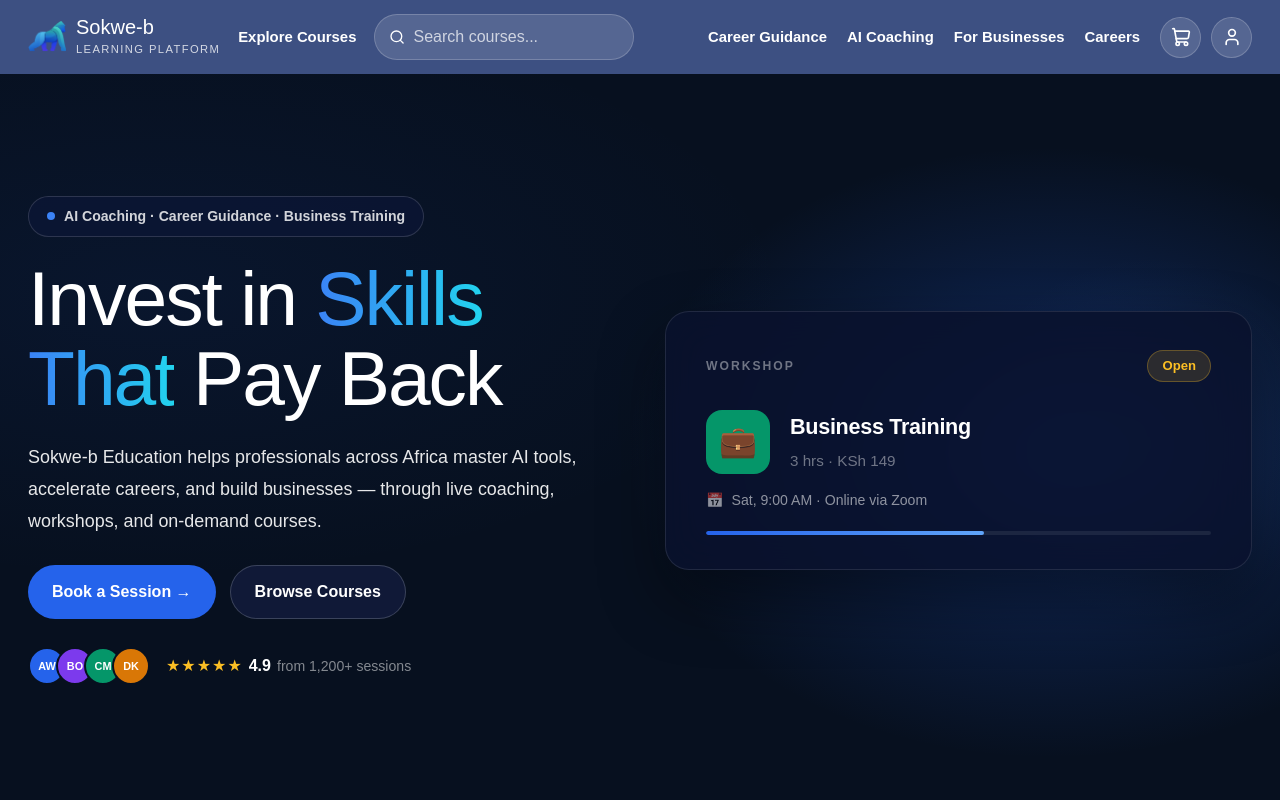
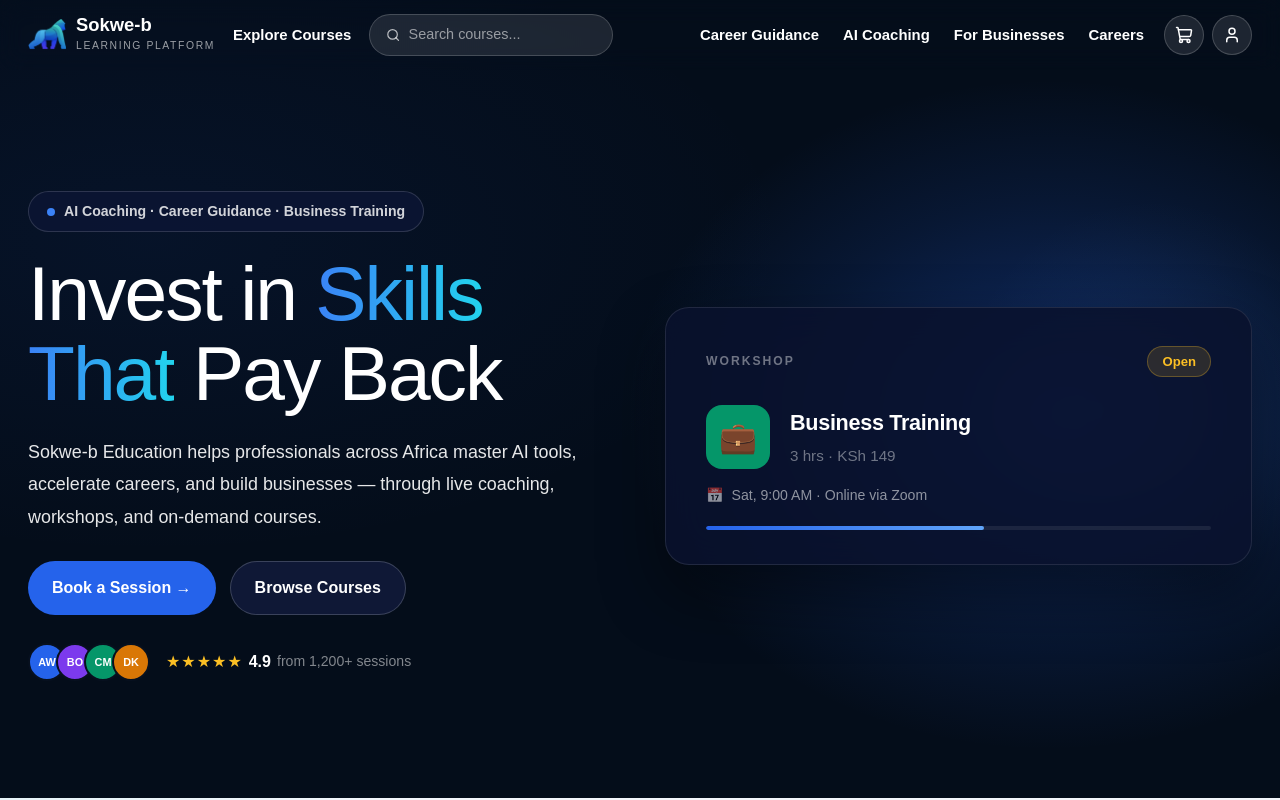
Before and after one commit to sokwe42/sokwe-b, a Next.js app: page / in a window 1280 px wide. Shown: the top 800 px of the page. Built offline with nearby package versions, Linux system fonts and the light colour scheme.

Commit message:
merged background colour to merge landing page

```diff
--- a/app/home.css
+++ b/app/home.css
@@ -8,6 +8,14 @@
    HERO SECTION
 ========================================= */
 
+.hero-wrapper {
+  background:
+    radial-gradient(ellipse 55% 70% at 82% 52%, rgba(37,99,235,0.38) 0%, rgba(37,99,235,0.12) 38%, transparent 60%),
+    radial-gradient(ellipse 30% 50% at 90% 50%, rgba(96,165,250,0.09) 0%, transparent 50%),
+    radial-gradient(ellipse at 12% 30%, rgba(37,99,235,0.07) 0%, transparent 40%),
+    #040d1a;
+}
+
 .hero-section {
   min-height: calc(100vh - 72px);
   padding: 95px 28px 90px;
@@ -16,12 +24,6 @@
   grid-template-columns: 1fr 1fr;
   align-items: center;
   gap: 50px;
-
-  background:
-    radial-gradient(ellipse 55% 70% at 82% 52%, rgba(37,99,235,0.38) 0%, rgba(37,99,235,0.12) 38%, transparent 60%),
-    radial-gradient(ellipse 30% 50% at 90% 50%, rgba(96,165,250,0.09) 0%, transparent 50%),
-    radial-gradient(ellipse at 12% 30%, rgba(37,99,235,0.07) 0%, transparent 40%),
-    #07101f;
 }
 
 .hero-content {
--- a/app/page.js
+++ b/app/page.js
@@ -115,10 +115,9 @@
 
   return (
     <>
-      <Navbar />
-
-      <main className="home-page">
-        {/* HERO */}
+      {/* HERO WRAPPER — navbar + hero share the same dark background */}
+      <div className="hero-wrapper">
+        <Navbar />
         <section className="hero-section">
           <div className="hero-content">
             <span className="hero-badge">
@@ -190,7 +189,9 @@
             </div>
           </div>
         </section>
+      </div>
 
+      <main className="home-page">
         {/* CAREER PATHS */}
         <section className="career-paths-section">
           <div className="career-paths-text">
--- a/components/Navbar.js
+++ b/components/Navbar.js
@@ -15,23 +15,15 @@
   const router = useRouter();
 
   useEffect(() => {
-    const handleScroll = () => {
-      setScrolled(window.scrollY > 20);
-    };
-
+    const handleScroll = () => setScrolled(window.scrollY > 20);
     handleScroll();
     window.addEventListener("scroll", handleScroll);
-
-    return () => {
-      window.removeEventListener("scroll", handleScroll);
-    };
+    return () => window.removeEventListener("scroll", handleScroll);
   }, []);
 
   const handleSearch = (e) => {
     e.preventDefault();
-
     if (!searchTerm.trim()) return;
-
     router.push(`/explore-courses?search=${encodeURIComponent(searchTerm)}`);
     setSearchTerm("");
     setOpen(false);
@@ -40,7 +32,8 @@
   return (
     <header className={`navbar ${scrolled ? "scrolled" : ""}`}>
       <div className="navbar-inner">
-        {/* LEFT SIDE */}
+
+        {/* LEFT */}
         <div className="nav-left">
           <Link href="/" className="logo-wrap">
             <Image
@@ -50,7 +43,6 @@
               height={28}
               priority
             />
-
             <div className="logo-text">
               <h2>Sokwe-b</h2>
               <p>Learning Platform</p>
@@ -62,7 +54,7 @@
           </Link>
 
           <form className="search-box" onSubmit={handleSearch}>
-            <Search size={18} />
+            <Search size={16} />
             <input
               type="text"
               placeholder="Search courses..."
@@ -72,53 +64,36 @@
           </form>
         </div>
 
-        {/* RIGHT SIDE */}
+        {/* RIGHT */}
         <div className="nav-right">
           <nav className={`nav-links ${open ? "active" : ""}`}>
-<Link
-  href="/explore-courses"
-  className="mobile-only-link"
-  onClick={() => setOpen(false)}
->
-  Explore Courses
-</Link>
-
-  <Link href="/career-guidance" onClick={() => setOpen(false)}>
-    Career Guidance
-  </Link>
-
-  <Link href="/ai-coaching" onClick={() => setOpen(false)}>
-    AI Coaching
-  </Link>
-
-  <Link href="/for-businesses" onClick={() => setOpen(false)}>
-    For Businesses
-  </Link>
-
-  <Link href="/careers" onClick={() => setOpen(false)}>
-    Careers
-  </Link>
-</nav>
+            <Link href="/explore-courses" className="mobile-only-link" onClick={() => setOpen(false)}>
+              Explore Courses
+            </Link>
+            <Link href="/career-guidance" onClick={() => setOpen(false)}>Career Guidance</Link>
+            <Link href="/ai-coaching" onClick={() => setOpen(false)}>AI Coaching</Link>
+            <Link href="/for-businesses" onClick={() => setOpen(false)}>For Businesses</Link>
+            <Link href="/careers" onClick={() => setOpen(false)}>Careers</Link>
+          </nav>
 
           <div className="nav-actions">
             <Link href="/cart" className="icon-btn" aria-label="Cart">
-              <ShoppingCart size={20} />
+              <ShoppingCart size={18} />
             </Link>
-
             <Link href="/account" className="icon-btn" aria-label="Account">
-              <User size={20} />
+              <User size={18} />
             </Link>
-
             <button
               className="menu-btn"
               onClick={() => setOpen(!open)}
               aria-label="Toggle menu"
               type="button"
             >
-              {open ? <X size={24} /> : <Menu size={24} />}
+              {open ? <X size={22} /> : <Menu size={22} />}
             </button>
           </div>
         </div>
+
       </div>
     </header>
   );
--- a/components/navbar.css
+++ b/components/navbar.css
@@ -3,13 +3,12 @@
   position: sticky;
   top: 0;
   z-index: 1000;
-  background: rgba(7, 31, 95, 0.78);
-  backdrop-filter: blur(14px);
-  -webkit-backdrop-filter: blur(14px);
-  transition: 0.3s ease;
+  background-color: transparent;
+  backdrop-filter: blur(12px);
+  -webkit-backdrop-filter: blur(12px);
+  transition: background 0.3s ease, box-shadow 0.3s ease;
 }
 
-/* NAVBAR AFTER SCROLL */
 .navbar.scrolled {
   background: #ffffff;
   backdrop-filter: none;
@@ -26,7 +25,7 @@
   gap: 24px;
 }
 
-/* LEFT SIDE */
+/* LEFT */
 .nav-left {
   display: flex;
   align-items: center;
@@ -38,21 +37,23 @@
   align-items: center;
   gap: 10px;
   flex-shrink: 0;
+  text-decoration: none;
 }
 
 .logo-text h2 {
-  font-size: 1.25rem;
+  font-size: 1.15rem;
+  font-weight: 700;
   line-height: 1;
   color: #ffffff;
   transition: color 0.25s ease;
 }
 
 .logo-text p {
-  font-size: 0.7rem;
-  color: rgba(255, 255, 255, 0.78);
+  font-size: 0.65rem;
+  color: rgba(255, 255, 255, 0.6);
   text-transform: uppercase;
-  letter-spacing: 1.4px;
-  margin-top: 4px;
+  letter-spacing: 1.6px;
+  margin-top: 3px;
   transition: color 0.25s ease;
 }
 
@@ -60,12 +61,13 @@
   font-size: 0.93rem;
   font-weight: 600;
   color: #ffffff;
+  text-decoration: none;
   white-space: nowrap;
   transition: color 0.25s ease;
 }
 
 .explore-link:hover {
-  color: var(--accent-light);
+  color: rgba(255, 255, 255, 0.7);
 }
 
 /* SEARCH */
@@ -73,13 +75,13 @@
   display: flex;
   align-items: center;
   gap: 8px;
-  min-width: 220px;
-  max-width: 260px;
-  padding: 10px 14px;
+  min-width: 210px;
+  max-width: 250px;
+  padding: 9px 16px;
   border-radius: 999px;
-  background: rgba(255, 255, 255, 0.12);
-  border: 1px solid rgba(255, 255, 255, 0.2);
-  color: #ffffff;
+  background: rgba(255, 255, 255, 0.1);
+  border: 1px solid rgba(255, 255, 255, 0.18);
+  color: rgba(255, 255, 255, 0.7);
 }
 
 .search-box input {
@@ -88,13 +90,14 @@
   outline: none;
   background: transparent;
   color: #ffffff;
+  font-size: 0.9rem;
 }
 
 .search-box input::placeholder {
-  color: rgba(255, 255, 255, 0.72);
+  color: rgba(255, 255, 255, 0.55);
 }
 
-/* RIGHT SIDE */
+/* RIGHT */
 .nav-right {
   display: flex;
   align-items: center;
@@ -104,38 +107,40 @@
 .nav-links {
   display: flex;
   align-items: center;
-  gap: 20px;
+  gap: 24px;
 }
 
 .nav-links a {
   font-size: 0.93rem;
+  font-weight: 600;
   color: #ffffff;
-  font-weight: 600;
+  text-decoration: none;
   white-space: nowrap;
   transition: color 0.25s ease;
 }
 
 .nav-links a:hover {
-  color: var(--accent-light);
+  color: rgba(255, 255, 255, 0.7);
 }
 
 .nav-actions {
   display: flex;
   align-items: center;
-  gap: 10px;
+  gap: 8px;
 }
 
 .icon-btn {
-  width: 41px;
-  height: 41px;
+  width: 40px;
+  height: 40px;
   border-radius: 50%;
-  background: rgba(255, 255, 255, 0.12);
+  background: rgba(255, 255, 255, 0.1);
   color: #ffffff;
-  border: 1px solid rgba(255, 255, 255, 0.2);
+  border: 1px solid rgba(255, 255, 255, 0.18);
   display: flex;
   align-items: center;
   justify-content: center;
-  transition: 0.25s ease;
+  text-decoration: none;
+  transition: background 0.25s ease;
 }
 
 .icon-btn:hover {
@@ -145,63 +150,48 @@
 .menu-btn {
   display: none;
   background: transparent;
+  border: none;
+  cursor: pointer;
   color: #ffffff;
   transition: color 0.25s ease;
 }
 
-/* SCROLLED COLORS */
-.navbar.scrolled .logo-text h2 {
-  color: #000000;
-}
-
-.navbar.scrolled .logo-text p {
-  color: var(--text-muted);
-}
+/* SCROLLED */
+.navbar.scrolled .logo-text h2 { color: #0f172a; }
+.navbar.scrolled .logo-text p  { color: #6b7a99; }
 
 .navbar.scrolled .explore-link,
 .navbar.scrolled .nav-links a,
 .navbar.scrolled .menu-btn {
-  color: #000000;
+  color: #0f172a;
 }
 
 .navbar.scrolled .explore-link:hover,
 .navbar.scrolled .nav-links a:hover {
-  color: var(--primary);
+  color: #2563eb;
 }
 
 .navbar.scrolled .search-box {
-  background: var(--bg);
-  border: 1px solid var(--border);
-  color: var(--text);
+  background: #f4f7fc;
+  border-color: #d7e0ee;
+  color: #0f172a;
 }
 
-.navbar.scrolled .search-box input {
-  color: var(--text);
-}
-
-.navbar.scrolled .search-box input::placeholder {
-  color: var(--text-muted);
-}
+.navbar.scrolled .search-box input { color: #0f172a; }
+.navbar.scrolled .search-box input::placeholder { color: #6b7a99; }
+.navbar.scrolled .search-box svg { color: #6b7a99; }
 
 .navbar.scrolled .icon-btn {
-  background: var(--bg);
-  color: var(--primary);
-  border: 1px solid var(--border);
+  background: #f4f7fc;
+  color: #123a8f;
+  border-color: #d7e0ee;
 }
 
 /* TABLET */
 @media (max-width: 1080px) {
-  .search-box {
-    display: none;
-  }
-
-  .explore-link {
-    display: none;
-  }
-
-  .nav-links {
-    display: none;
-  }
+  .search-box,
+  .explore-link,
+  .nav-links { display: none; }
 
   .menu-btn {
     display: flex;
@@ -213,55 +203,33 @@
     display: flex;
     flex-direction: column;
     align-items: flex-start;
+    gap: 4px;
     position: absolute;
-    top: 78px;
-    left: 20px;
-    right: 20px;
+    top: 66px;
+    left: 16px;
+    right: 16px;
     background: #ffffff;
-    padding: 20px;
+    padding: 16px 20px;
     border-radius: 18px;
-    border: 1px solid var(--border);
+    border: 1px solid #e2e8f0;
     box-shadow: 0 18px 40px rgba(7, 31, 95, 0.14);
   }
 
   .nav-links.active a {
-    color: var(--text);
+    color: #0f172a;
+    padding: 8px 0;
+    font-size: 1rem;
   }
 
-  .mobile-only-link {
-    display: block;
-  }
+  .mobile-only-link { display: block; }
 }
 
 /* MOBILE */
 @media (max-width: 760px) {
-  .navbar-inner {
-    padding: 12px 16px;
-    gap: 12px;
-  }
-
-  .nav-left {
-    gap: 10px;
-  }
-
-  .explore-link {
-    display: none;
-  }
-
-  .logo-text p {
-    display: none;
-  }
-
-  .logo-text h2 {
-    font-size: 1.2rem;
-  }
-
-  .icon-btn {
-    width: 38px;
-    height: 38px;
-  }
+  .navbar-inner { padding: 12px 16px; gap: 12px; }
+  .logo-text p  { display: none; }
+  .logo-text h2 { font-size: 1.1rem; }
+  .icon-btn     { width: 36px; height: 36px; }
 }
 
-.mobile-only-link {
-  display: none;
-}
+.mobile-only-link { display: none; }
```
